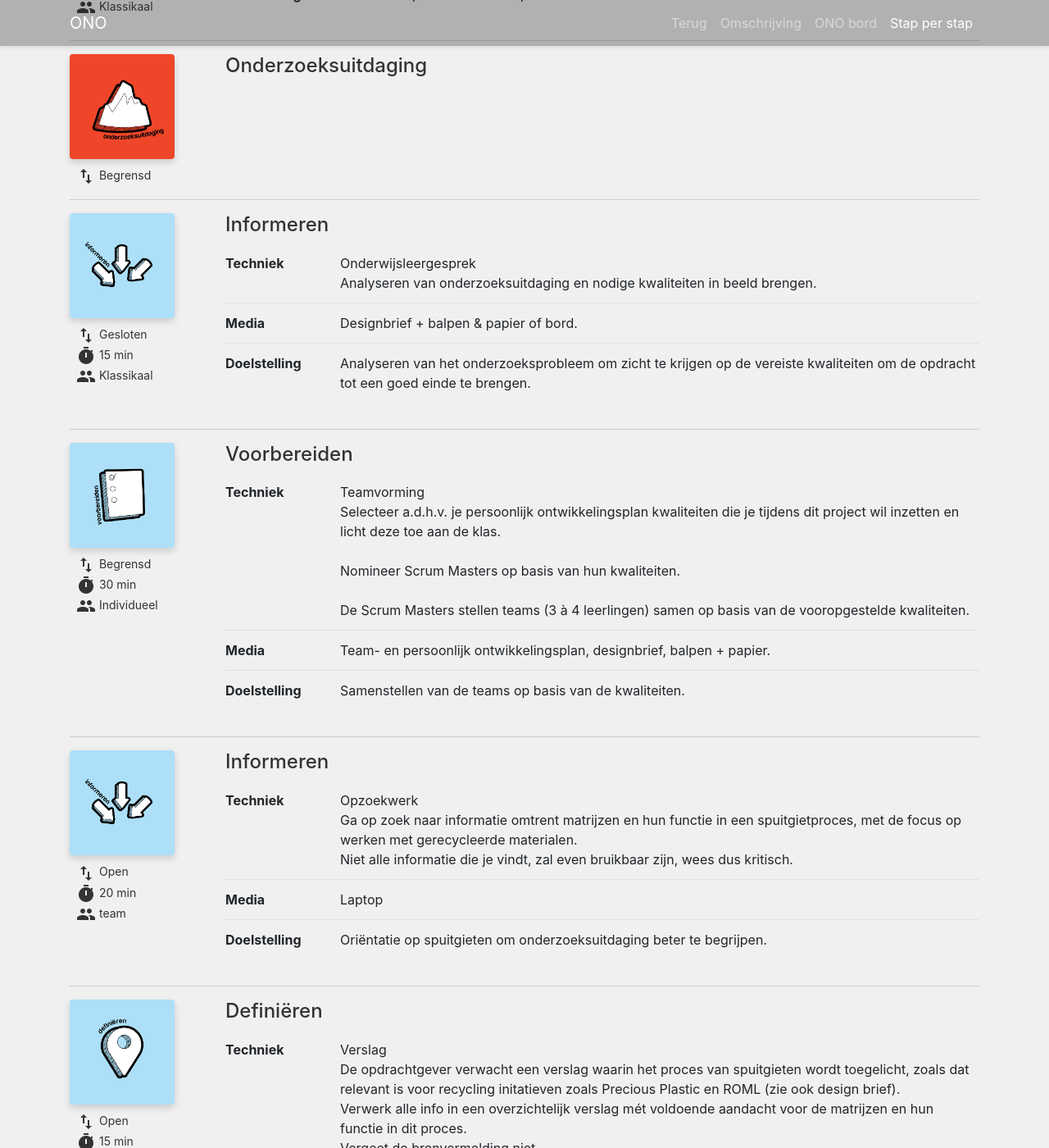
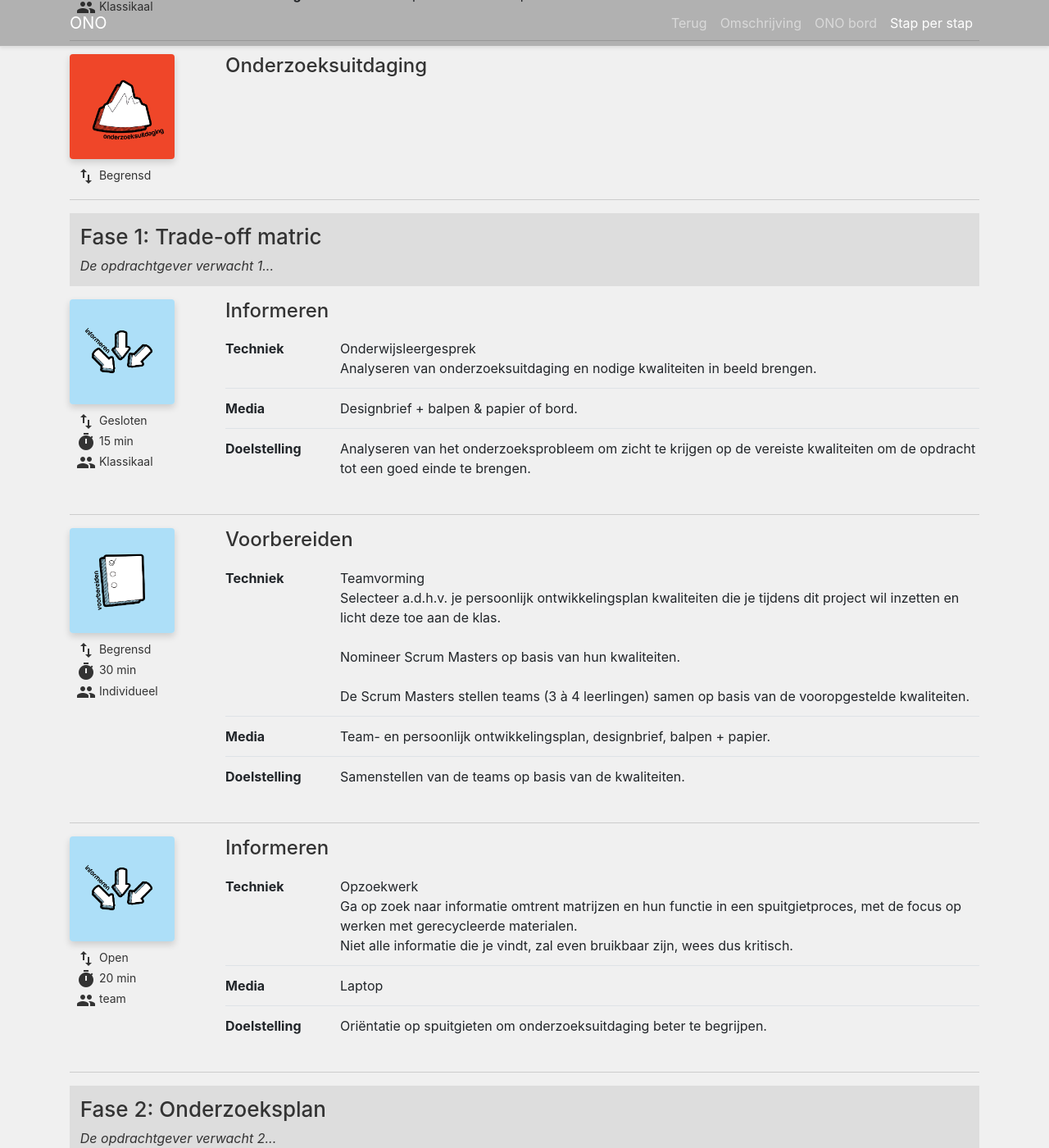
Before and after one commit to adepaepe/ono-trajecten, a Jekyll site: the page built from docs/_trajecten/spuitgietmatrijzen.html, in a window 1280 px wide and 1400 px high, scrolled down 1809 px. Shown: the whole window at 82% size. Built offline with Jekyll 4.4.1, drawn with Linux system fonts in a browser that asks for light colours; some of the changed text lies outside the part shown.

Commit message:
Add stages to ono-step-by-step view

```diff
--- a/docs/_includes/ono-step-by-step.html
+++ b/docs/_includes/ono-step-by-step.html
@@ -2,6 +2,15 @@
 
 {% include ono-card-track-lookup.html %}
 {% include ono-card-operation-lookup.html %}
+
+{% if card.stage and card.stage != previousStage %}
+  {% assign previousStage = card.stage %}
+  {% assign stage = page.ono.stages | where:"id",card.stage | first %}
+<div class="row ono-stage-row">
+  <h3>Fase {{ stage.id }}: {{ stage.title }}</h3>
+  <span>{{ stage.description }}</span>
+</div>
+{% endif %}
 
 <div class="row ono-step-row" id="step-{{ forloop.index }}">
   <div class="col-lg-2">
--- a/docs/_sass/ono.scss
+++ b/docs/_sass/ono.scss
@@ -228,6 +228,22 @@ $board-background-color: #ffffff;
   padding-top: 1rem;
 }
 
+.ono-stage-row {
+  background-color: #dddddd;
+  margin: 0;
+  margin-top: 1rem;
+  padding: .8rem;
+  flex-direction: column;
+
+  h3 {
+    font-size: 26px;
+  }
+
+  span {
+    font-style: italic;
+  }
+}
+
 hr.ono-step-separator {
   border-top: solid 1px rgba(0,0,0,.15);
   margin: 0;
--- a/docs/_trajecten/spuitgietmatrijzen.html
+++ b/docs/_trajecten/spuitgietmatrijzen.html
@@ -14,6 +14,20 @@ navigation:
     title: Stap per stap
 ono:
 
+  stages:
+    - id: 1
+      title: Trade-off matric
+      description: De opdrachtgever verwacht 1...
+    - id: 2
+      title: Onderzoeksplan
+      description: De opdrachtgever verwacht 2...
+    - id: 3
+      title: Voortgangs-memo
+      description: De opdrachtgever verwacht 3...
+    - id: 4
+      title: Onderzoeksrapport
+      description: De opdrachtgever verwacht 4...
+
   cards:
     - card: inform
       track: closed
@@ -29,6 +43,7 @@ ono:
     - card: inform
       track: closed
       time: 15 min
+      stage: 1
       groupform: Klassikaal
       technique: Onderwijsleergesprek <br> Analyseren van onderzoeksuitdaging en nodige kwaliteiten in beeld brengen.<br>
       media: Designbrief + balpen & papier of bord.
@@ -37,6 +52,7 @@ ono:
     - card: prepare
       track: limited
       time: 30 min
+      stage: 1
       groupform: Individueel
       technique: Teamvorming <br> Selecteer a.d.h.v. je persoonlijk ontwikkelingsplan kwaliteiten die je tijdens dit project wil inzetten en licht deze toe aan de klas.<br><br> Nomineer Scrum Masters op basis van hun kwaliteiten. <br><br> De Scrum Masters stellen teams (3 à 4 leerlingen) samen op basis van de vooropgestelde kwaliteiten.
       media: Team- en persoonlijk ontwikkelingsplan, designbrief, balpen + papier.
@@ -45,6 +61,7 @@ ono:
     - card: inform
       track: open
       time: 20 min
+      stage: 1
       groupform: team
       technique: Opzoekwerk <br> Ga op zoek naar informatie omtrent matrijzen en hun functie in een spuitgietproces, met de focus op werken met gerecycleerde materialen. <br> Niet alle informatie die je vindt, zal even bruikbaar zijn, wees dus kritisch.
       media: Laptop
@@ -53,6 +70,7 @@ ono:
     - card: define
       track: open
       time: 15 min
+      stage: 2
       groupform: team
       technique: Verslag <br> De opdrachtgever verwacht een verslag waarin het proces van spuitgieten wordt toegelicht, zoals dat relevant is voor recycling initatieven zoals Precious Plastic en ROML (zie ook design brief).<br> Verwerk alle info in een overzichtelijk verslag mét voldoende aandacht voor de matrijzen en hun functie in dit proces.<br> Vergeet de bronvermelding niet.
       media: Laptop
@@ -61,6 +79,7 @@ ono:
     - card: conclude
       track: limited
       time: 15 min
+      stage: 2
       groupform: team
       technique: List of demands <br> "Waaraan moet het materiaal voldoen om gelasersnijde matrijzen te maken die gebruikt kunnen worden om gesmolten plastic te injecteren?"
       media: Laptop + template 'List of demands'
@@ -68,11 +87,13 @@ ono:
 
     - card: research-challenge
       track: limited
+      stage: 2
       goal: De opdrachtgever verwacht een shortlist van geschikte materialen voor het maken van matrijzen, op basis van smelttemperaturen en geschiktheid voor de laser. <br><br> De materialen op de shortlist dienen verwerkt te zijn in een trade-off matrix zodat de (natuurkundige) materiaaleigenschappen kunnen worden vergeleken met staal en aliminum. Deze trade-off matrix dient inzicht te geven in de geschiktheid voor het maken van matrijzen.
 
     - card: inform
       track: limited
       time: 30 min
+      stage: 3
       groupform: team
       technique: "Trade-off matrix of kortweg TOM. <br> Een TOM stimuleert het maken van een gestructureerde keuze, biedt duidelijkheid en achteraf kan altijd worden verantwoord waarom een bepaald optie is gekozen.<br><br>
       Maak een TOM van diverse gerecycleerde materialen om de eigenschappen te vergelijken met die van staal en aluminium. Bepaal je keuzecriteria's a.d.h.v. jullie 'list of demands.'"
```
Also changed, not shown: other parts of docs/_trajecten/spuitgietmatrijzen.html (+4 -0 lines).
